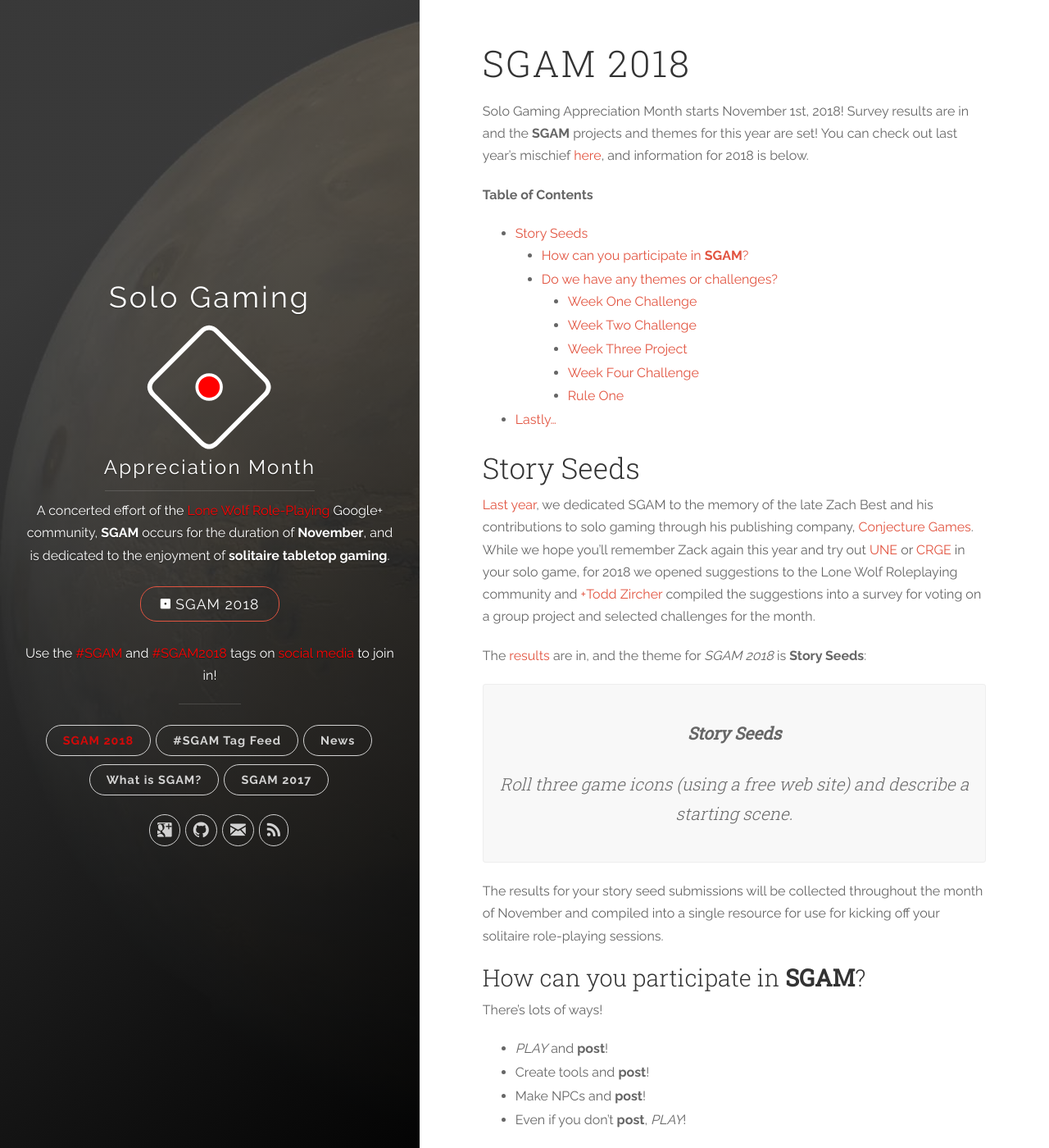
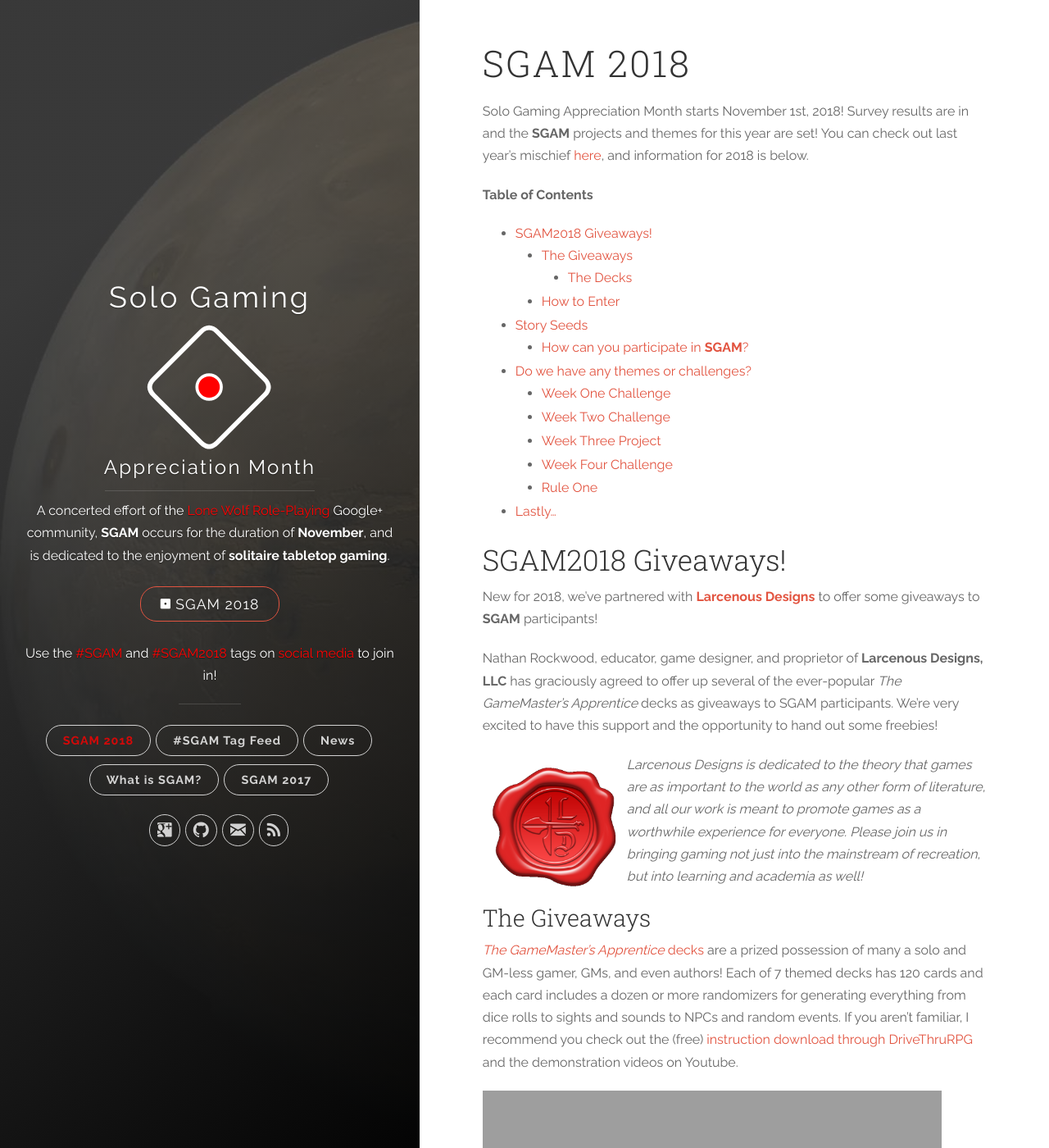
Before and after one commit to sologamingmonth/sologamingmonth, a Jekyll site: the page built from sgam2018.md, in a window 1280 px wide and 1400 px high. Shown: the whole window at 82% size. Built offline with Jekyll 4.4.1, drawn with Linux system fonts in a browser that asks for light colours; nearby versions of some CDN libraries; comment, search, counter and statistics services are not loaded; some of the changed text lies outside the part shown; grey boxes are pictures that could not be loaded.

Commit message:
Added giveaway info for 2018

```diff
--- a/css/main.scss
+++ b/css/main.scss
@@ -5,6 +5,13 @@
 @import "monokai";
 
 /* Modifications */
+
+img.float-left {
+  max-width: 10em;
+  float: left;
+  height: auto;
+  padding: .5em;
+}
 
 pre.highlight,
 .highlight pre {
--- a/sgam2018.md
+++ b/sgam2018.md
@@ -11,6 +11,68 @@
 **Table of Contents**
 * TOC
 {:toc}
+
+## SGAM2018 Giveaways!
+
+New for 2018, we've partnered with [**Larcenous Designs**](https://www.larcenousdesigns.com/) to offer some giveaways to **SGAM** participants!
+
+Nathan Rockwood, educator, game designer, and proprietor of **Larcenous Designs, LLC** has graciously agreed to offer up
+several of the ever-popular _The GameMaster's Apprentice_ decks as giveaways to SGAM participants. We're very
+excited to have this support and the opportunity to hand out some freebies!
+
+[![Larcenous Designs](/images/sgam2018/LarcenousDesignsLogo-WaxSeal small.png){: .float-left}](https://www.larcenousdesigns.com/)
+_Larcenous Designs is dedicated to the theory that games are as important to the world as any other form of
+literature, and all our work is meant to promote games as a worthwhile experience for everyone. Please join
+us in bringing gaming not just into the mainstream of recreation, but into learning and academia as well!_
+
+### The Giveaways
+
+[_The GameMaster's Apprentice_ decks](https://www.drivethrurpg.com/browse.php?keywords=The+GameMaster%27s+Apprentice&manufacturers_id=6395)
+are a prized possession of many a solo and GM-less gamer, GMs, and even authors! Each of 7 themed decks has 120 cards and each card
+includes a dozen or more randomizers for generating everything from dice rolls to sights and sounds to NPCs
+and random events. If you aren't familiar, I recommend you check out the (free)
+[instruction download through DriveThruRPG](https://www.drivethrurpg.com/product/219478/The-GameMasters-Apprentice-Universal-Instruction-Cards?manufacturers_id=6395)
+and the demonstration videos on Youtube.
+
+<iframe width="560" height="315" src="https://www.youtube-nocookie.com/embed/BhFGWp_N2fk" frameborder="0" allow="accelerometer; autoplay; encrypted-media; gyroscope; picture-in-picture" allowfullscreen></iframe>
+
+
+The plan is to give away **one of each** of the 7 GMA decks and **a Grand Prize that includes all 7 decks**!
+Each winner will receive a DriveThruRPG download link/code good for a FREE PDF version of the deck(s) (regularly $9.99/each) and
+_at-cost_ print-on-demand pricing (about $5-6 per deck, plus shipping -- roughly 70% off the full retail price).
+
+#### The Decks
+
+Check them all out in the [bundle listing](https://www.drivethrurpg.com/product/222265/The-GameMasters-Apprentice-BUNDLE?manufacturers_id=6395) on DTRPG.
+
+1. The GameMaster's Apprentice: Base Deck
+2. The GameMaster's Apprentice: Age of Sail Deck
+3. The GameMaster's Apprentice: Demon Hunters Deck
+4. The GameMaster's Apprentice: Fantasy Deck
+5. The GameMaster's Apprentice: Horror Deck
+6. The GameMaster's Apprentice: Sci-Fi Deck
+7. The GameMaster's Apprentice: Steampunk Deck
+
+
+### How to Enter
+
+Any time in November, submit an entry into the [**Story Seeds**](#story-seeds) community project and you'll be entered
+into a raffle to be drawn at the end of the month. Easy as that! For additional details, [see this
+document](https://drive.google.com/file/d/1PSJvVreoOckwgBI64kItb1T8GkD8cdFP/view?usp=sharing)
+created by Todd Zircher about the giveaways and how to enter.
+
+We hope this adds to the fun and excitement of SGAM 2018! Good luck, and we look forward to reading (and using) your
+Story Seeds!
+
+
+<div style="text-align: center; padding: 2em;">
+    <a href="https://drive.google.com/file/d/1PSJvVreoOckwgBI64kItb1T8GkD8cdFP/view?usp=sharing"
+      style="cursor: pointer;"
+      class="btn btn-large">
+      <i class="icon icon-torsos-all"></i> SGAM 2018 Giveaway
+    </a>
+</div>
+
 
 ## Story Seeds
 
@@ -41,30 +103,30 @@
 
 _P.S. Don't forget your #SGAM and #SGAM2018 hashtags._
 
-### Do we have any themes or challenges?
+## Do we have any themes or challenges?
 
 As always, solitaire gaming is about enjoying tabletop gaming in your own way, but of course, we're here
 to get you started and playing along with some **SGAM Challenges**!
 
-#### Week One Challenge
+### Week One Challenge
 
-New and Shiny, expand your frontiers and play a new game or new genre. Perhaps play something in a new way such as taking an old game and playing it with a completely different solo system.
+**New and Shiny**, expand your frontiers and play a new game or new genre. Perhaps play something in a new way such as taking an old game and playing it with a completely different solo system.
 
-#### Week Two Challenge
+### Week Two Challenge
 
-Hybrid Game, combine solo role playing with another game (such as a board game, a micro game, or a card game.) The idea being that the non-RPG game acts as a driver for the solo gaming experience. The level of mixing is up to the individual. It can be something as surreal as your journey through Candy Land, role playing in the mean streets of Monopoly, mourning your loved ones on the Oregon Trail, or a gritty war journal about what happens to soldiers caught in between the turns of a war game.
+**Hybrid Game**, combine solo role playing with another game (such as a board game, a micro game, or a card game.) The idea being that the non-RPG game acts as a driver for the solo gaming experience. The level of mixing is up to the individual. It can be something as surreal as your journey through Candy Land, role playing in the mean streets of Monopoly, mourning your loved ones on the Oregon Trail, or a gritty war journal about what happens to soldiers caught in between the turns of a war game.
 
-#### Week Three Project
+### Week Three Project
 
-Story Seeds, take three random icons and write of a paragraph or three about the story or scene that they inspire. I'll set up a Google Forms page and some instructions. The goal is to create a free PDF to share with the group so that they have a collection of creative ideas to use.
+**Story Seeds**, take three random icons and write of a paragraph or three about the story or scene that they inspire. I'll set up a Google Forms page and some instructions. The goal is to create a free PDF to share with the group so that they have a collection of creative ideas to use.
 
-#### Week Four Challenge
+### Week Four Challenge
 
-Open, a chance to finish up the challenges, add more Story Seeds, or perhaps create some fun tools. I'll be working on a solo project for NaGaDeMon as an example.
+**Open**, a chance to finish up the challenges, add more Story Seeds, or perhaps create some fun tools. I'll be working on a solo project for NaGaDeMon as an example.
 
-#### Rule One
+### Rule One
 
- Have fun. We do this for the love of the game. If you want to do the challenges out of order or you're not inspired by a topic, that's cool. You don't even have to share if that's not your thing. Of course, any format on any platform is acceptable. Heck, if you're playing Sea Dracula and you want to film yourself doing a silly dance, I'd LOVE to see that.
+Have fun. We do this for the love of the game. If you want to do the challenges out of order or you're not inspired by a topic, that's cool. You don't even have to share if that's not your thing. Of course, any format on any platform is acceptable. Heck, if you're playing Sea Dracula and you want to film yourself doing a silly dance, I'd LOVE to see that.
 
 
 # Lastly...
```
Also changed, not shown: _posts/2018-11-08-sgam2018_giveaways.md (added, +63 -0 lines), images/sgam2018/LarcenousDesignsLogo-WaxSeal small.png (added), images/sgam2018/LarcenousDesignsLogoTransparent_03.png (added).
